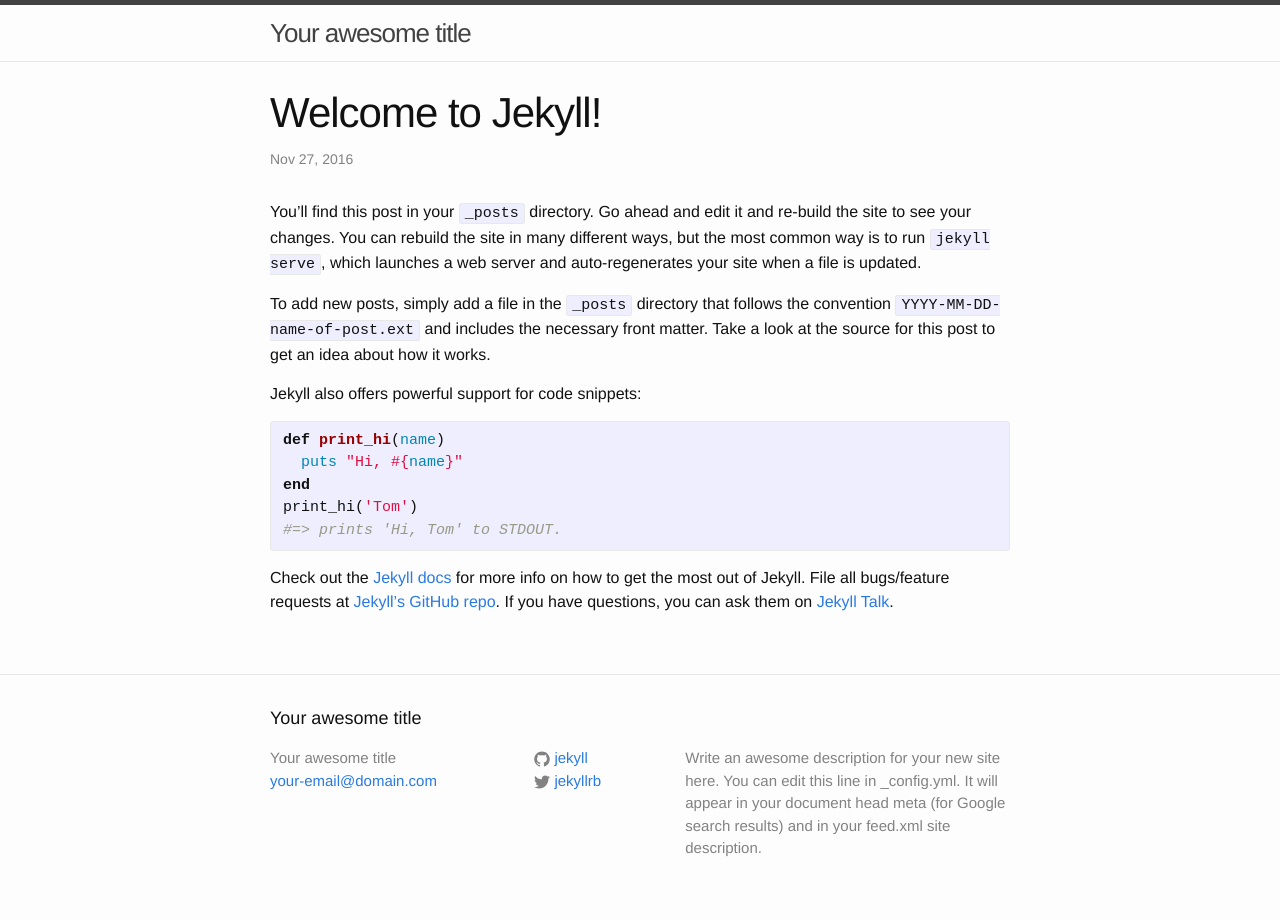
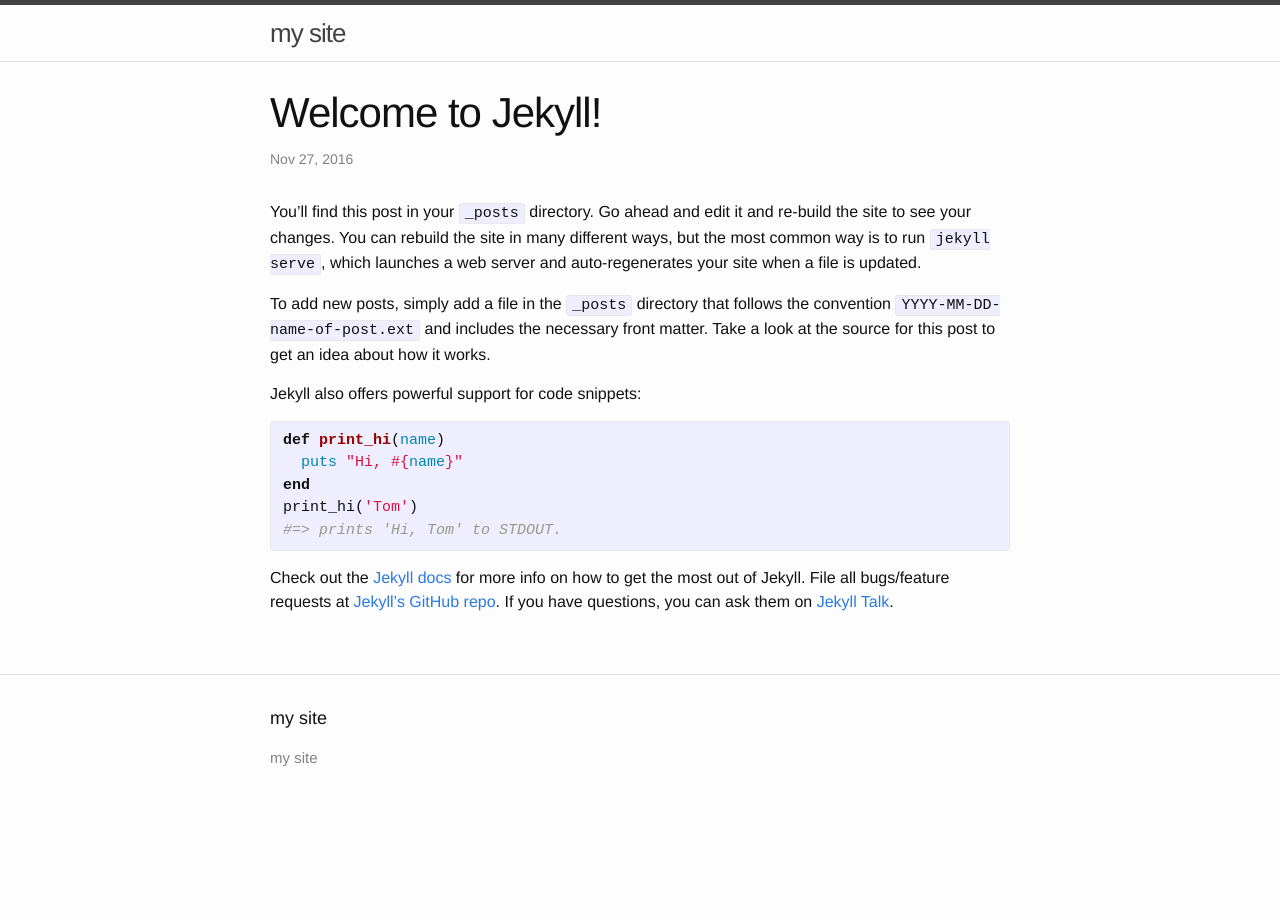
Before and after one commit to lethalstrike900/lethalstrike900.github.io, a Jekyll site: the page built from _posts/2016-11-26-welcome-to-jekyll.markdown, in a window 1280 px wide. Built offline with Jekyll 4.4.1, drawn with Linux system fonts in a browser that asks for light colours.

Commit message:
Update _config.yml

```diff
--- a/_config.yml
+++ b/_config.yml
@@ -6,16 +6,13 @@
 # 'jekyll serve'. If you change this file, please restart the server process.
 
 # Site settings
-title: Your awesome title
-email: your-email@domain.com
+title: my site
+email:
 description: > # this means to ignore newlines until "baseurl:"
-  Write an awesome description for your new site here. You can edit this
-  line in _config.yml. It will appear in your document head meta (for
-  Google search results) and in your feed.xml site description.
+
 baseurl: "" # the subpath of your site, e.g. /blog
 url: "http://yourdomain.com" # the base hostname & protocol for your site
-twitter_username: jekyllrb
-github_username:  jekyll
+
 
 # Build settings
 markdown: kramdown
```
